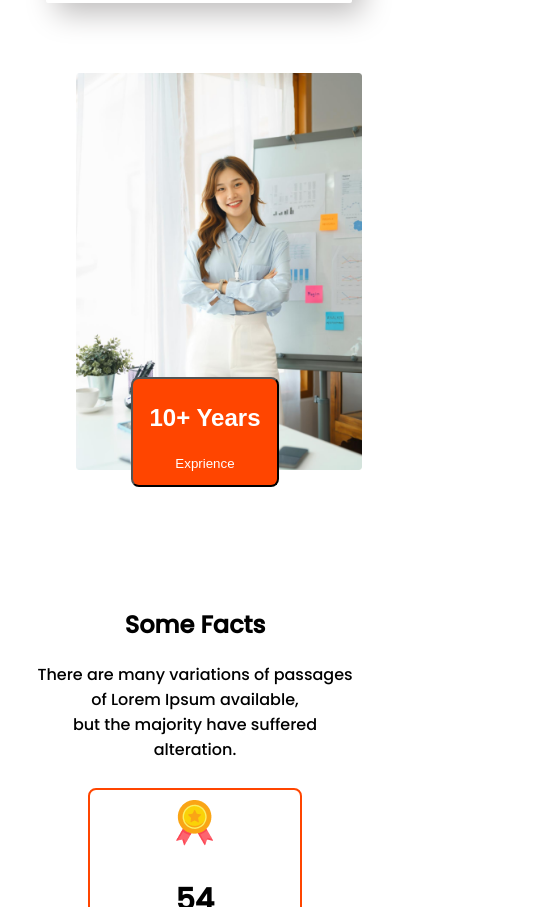
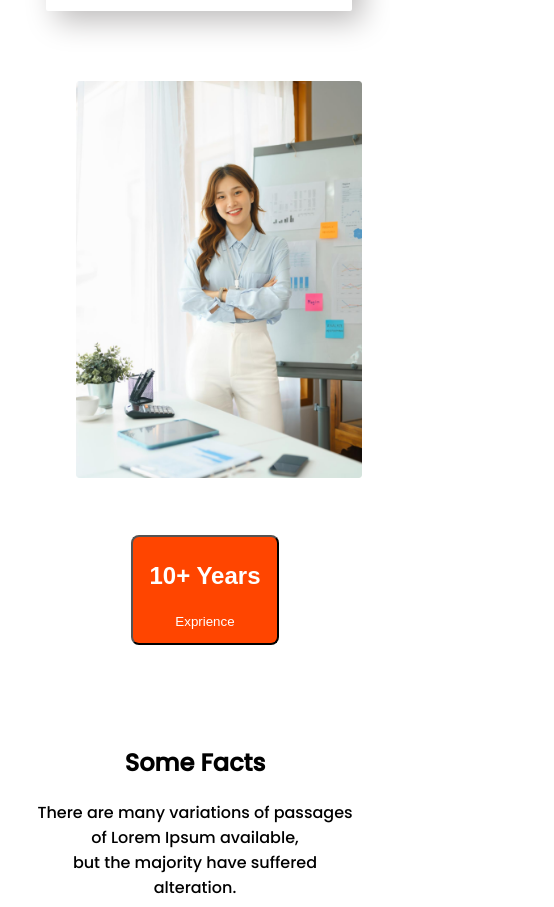
Before and after one commit to haquejia/g3-architects, a plain HTML site: page index.html in a window 390 px wide. Shown: the part 3249-4156 px from the top of the page, 554 px wide, since content can reach past the window. Drawn offline with Linux system fonts and the light colour scheme.

Commit message:
makes some edit

```diff
--- a/index.html
+++ b/index.html
@@ -131,7 +131,7 @@
         <section class="fact-info">
 
             <div class="top-fact">
-                <div>
+                <div class="iner-fact">
                     <h2>Some Facts</h2>
                     <p>There are many variations of passages of Lorem Ipsum available, <br> but the majority have
                         suffered
--- a/style.css
+++ b/style.css
@@ -306,6 +306,11 @@ nav li a {
 
     }
 
+    .feature-part h2 {
+        border: 4px solid orangered;
+        border-radius: 7px;
+    }
+
     .feature-info {
         text-align: center;
     }
@@ -384,6 +389,18 @@ nav li a {
 
     }
 
+    .exprience-img {
+        padding-right: 0;
+    }
+
+    .exprience-btn {
+        margin-top: 150px;
+    }
+
+    .iner-fact h2 {
+        margin-top: 0;
+    }
+
     .sponsors {
 
         display: flex;
```
